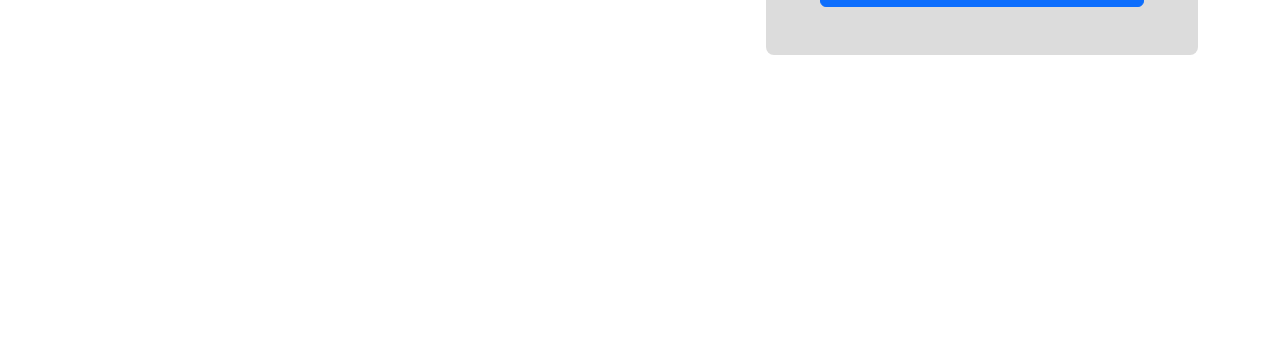
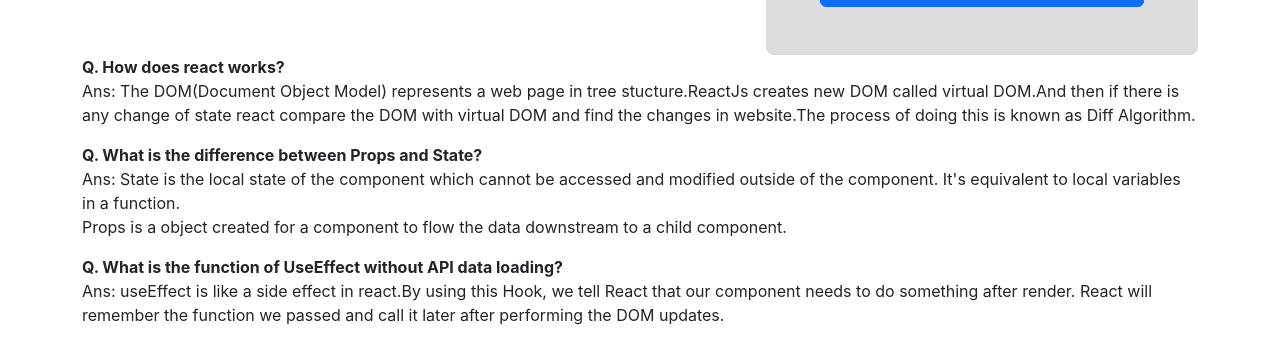
Before and after one commit to Rubayet-billah/assignment-8, a React (Create React App) app: page / in a window 1280 px wide. Shown: the part 998-1361 px from the top of the page. Before the commit the page ends 1053 px from the top, so only its background shows below. Built offline with nearby package versions, Linux system fonts and the light colour scheme.

Commit message:
question added

```diff
--- a/src/App.js
+++ b/src/App.js
@@ -2,6 +2,7 @@ import logo from './logo.svg';
 import './App.css';
 import Main from './components/Main/Main';
 import Header from './components/Header/Header';
+import Question from './components/Questions/Question';
 
 function App() {
   return (
@@ -10,6 +11,7 @@ function App() {
         <Header></Header>
       </div>
       <Main></Main>
+      <Question></Question>
     </div>
   );
 }
--- /dev/null
+++ b/src/components/Questions/Question.js
@@ -0,0 +1,23 @@
+import React from 'react';
+
+const Question = () => {
+    return (
+        <div className='container mb-5'>
+            <div>
+                <strong>Q. How does react works?</strong>
+                <p>Ans: The DOM(Document Object Model) represents a web page in tree stucture.ReactJs creates new DOM called virtual DOM.And then if there is any change of state react compare the DOM with virtual DOM and find the changes in website.The process of doing this is known as Diff Algorithm.
+                </p>
+            </div>
+            <div>
+                <strong>Q. What is the difference between Props and State?</strong>
+                <p>Ans: State is the local state of the component which cannot be accessed and modified outside of the component. It's equivalent to local variables in a function. <br />Props is a object created for a component to flow the data downstream to a child component.</p>
+            </div>
+            <div>
+                <strong>Q. What is the function of UseEffect without API data loading?</strong>
+                <p>Ans: useEffect is like a side effect in react.By using this Hook, we tell React that our component needs to do something after render. React will remember the function we passed and call it later after performing the DOM updates.</p>
+            </div>
+        </div>
+    );
+};
+
+export default Question;
```
